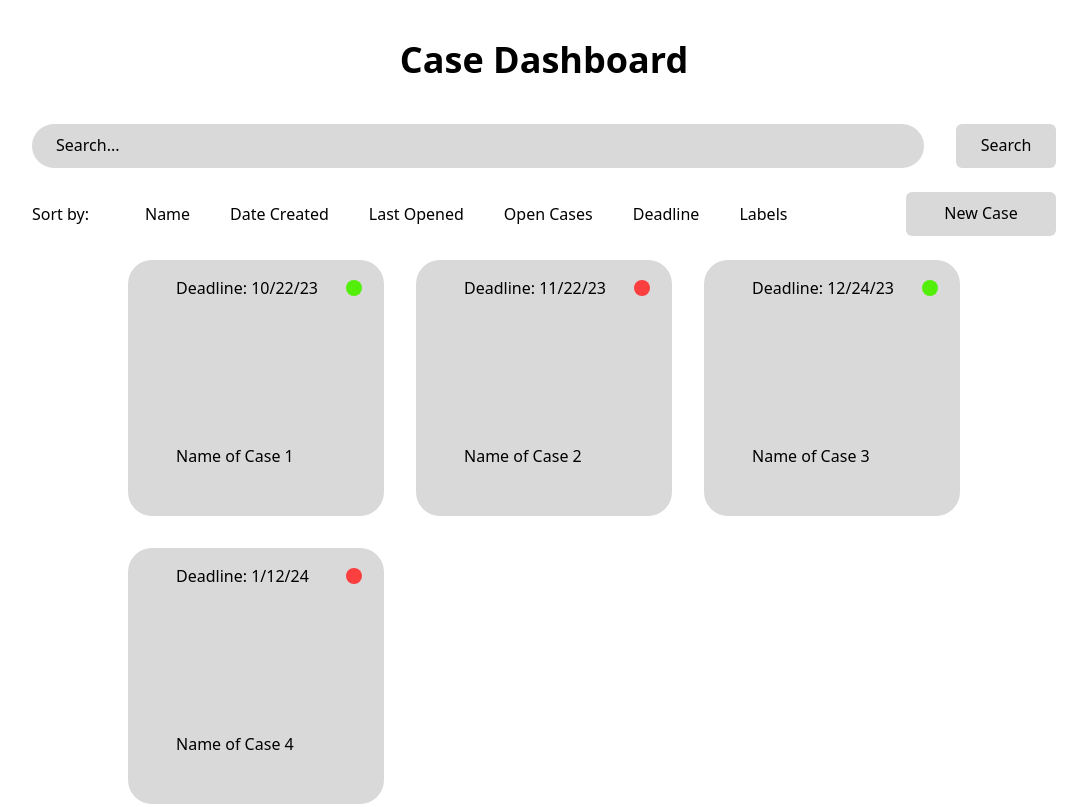
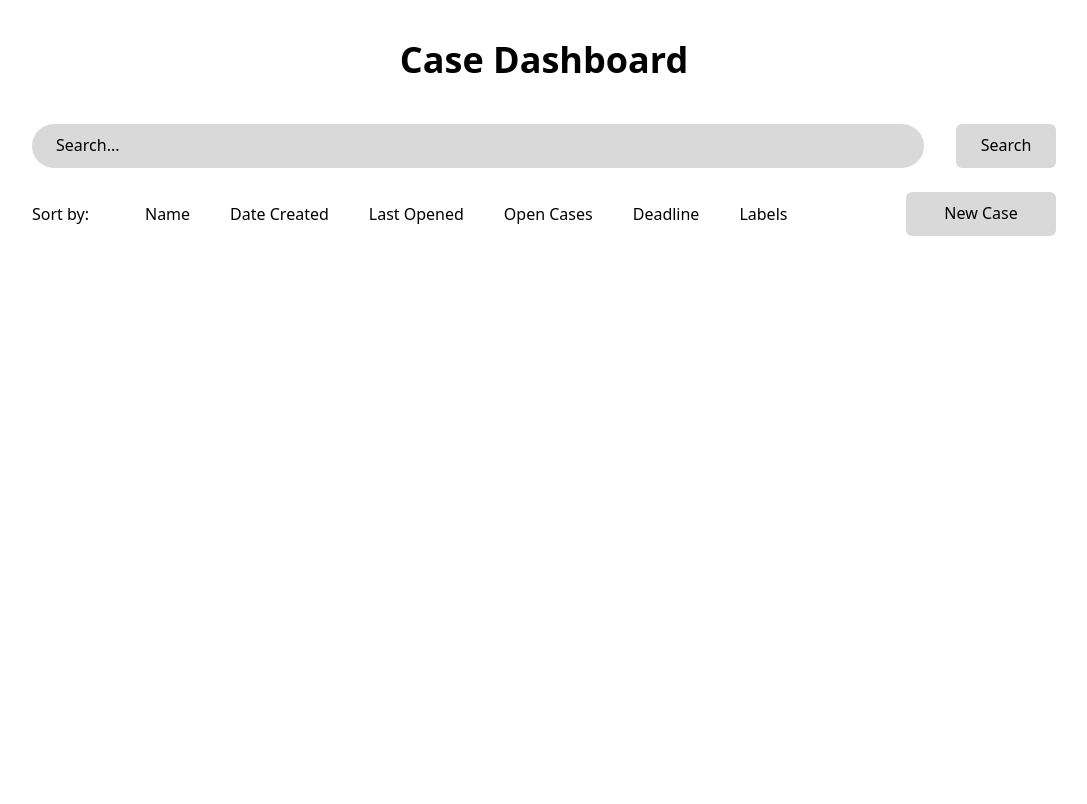
Before and after one commit to Smart-Attorney/smart-attorney-frontend, a React (Vite) app: page /dashboard in a window 1280 px wide. Shown: the whole page, without its empty margins (96-1183 px from the left). Built offline with nearby package versions, Linux system fonts and the light colour scheme.

Commit message:
feat: caseFolder displays data from local storage

```diff
--- a/src/pages/Dashboard/CaseFolder.tsx
+++ b/src/pages/Dashboard/CaseFolder.tsx
@@ -1,5 +1,3 @@
-import JsonData from "./data-dashboard";
-
 interface Case {
 	id: number;
 	name: string;
@@ -8,11 +6,13 @@ interface Case {
 }
 
 function CaseFolder({ cases }: { cases: Case[] | undefined }) {
-	console.log(cases);
+	const casesArray = cases?.map((eachCase) => {
+		return eachCase;
+	});
 
 	return (
 		<div className="grid gap-8 min-[2300px]:grid-cols-6 min-[1900px]:grid-cols-5 min-[1500px]:grid-cols-4 min-[1100px]:grid-cols-3 min-[650px]:grid-cols-2">
-			{JsonData.map((caseInfo) => {
+			{casesArray?.map((caseInfo) => {
 				return (
 					<div
 						className="bg-[#D9D9D9] h-64 w-64 rounded-3xl py-4 pl-12 flex flex-col justify-between"
--- a/src/pages/Dashboard/Dashboard.tsx
+++ b/src/pages/Dashboard/Dashboard.tsx
@@ -14,8 +14,6 @@ interface Case {
 
 function Dashboard() {
 	const [cases, setCases] = useState<Case[]>();
-
-	console.log(cases?.length);
 
 	/**
 	 * Retrieves case array from local storage and maps over them to format into
```
